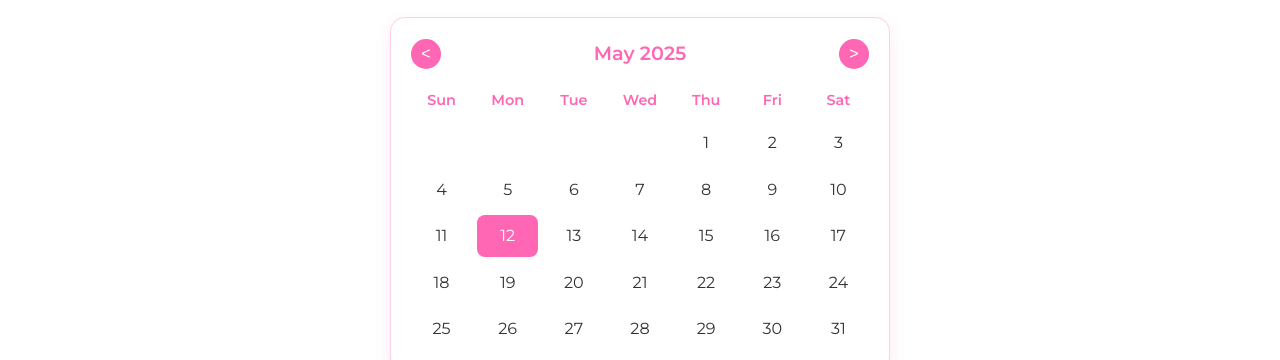
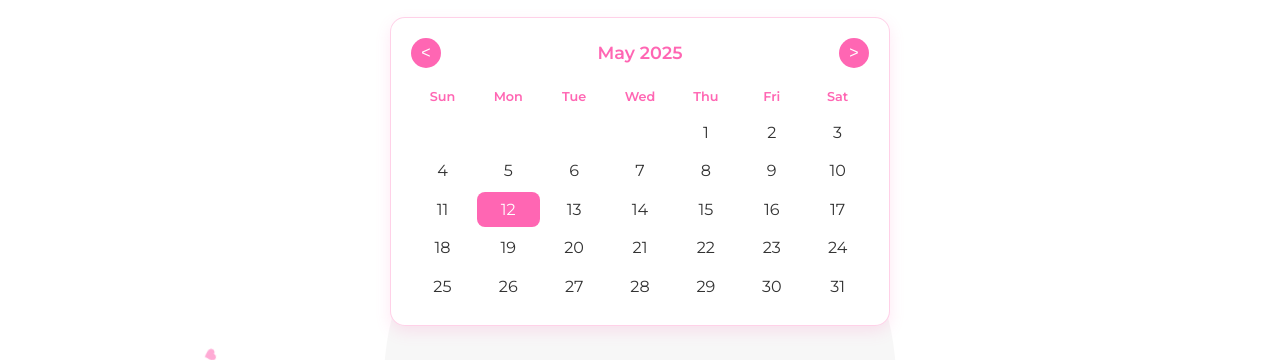
Before and after one commit to kongrotana/Lovememories, a plain HTML site: page index.html in a window 1280 px wide. Shown: the part 608-968 px from the top of the page. Drawn offline with Linux system fonts and the light colour scheme; a web font is replaced by a local one.

```diff
--- a/style/style.css
+++ b/style/style.css
@@ -284,7 +284,7 @@
 
 .calendar-header h3 {
     color: var(--primary-color);
-    font-size: 1.2rem;
+    font-size: 1.1rem;
     margin: 0;
 }
 
@@ -308,18 +308,18 @@
 .calendar-grid {
     display: grid;
     grid-template-columns: repeat(7, 1fr);
-    gap: 5px;
+    gap: 3px;
 }
 
 .calendar-day-header {
     font-weight: 600;
     color: var(--primary-color);
-    padding: 5px;
-    font-size: 0.9rem;
+    padding: 4px;
+    font-size: 0.8rem;
 }
 
 .calendar-day {
-    padding: 8px;
+    padding: 5px;
     border-radius: 8px;
     transition: all 0.3s ease;
     position: relative;
```
